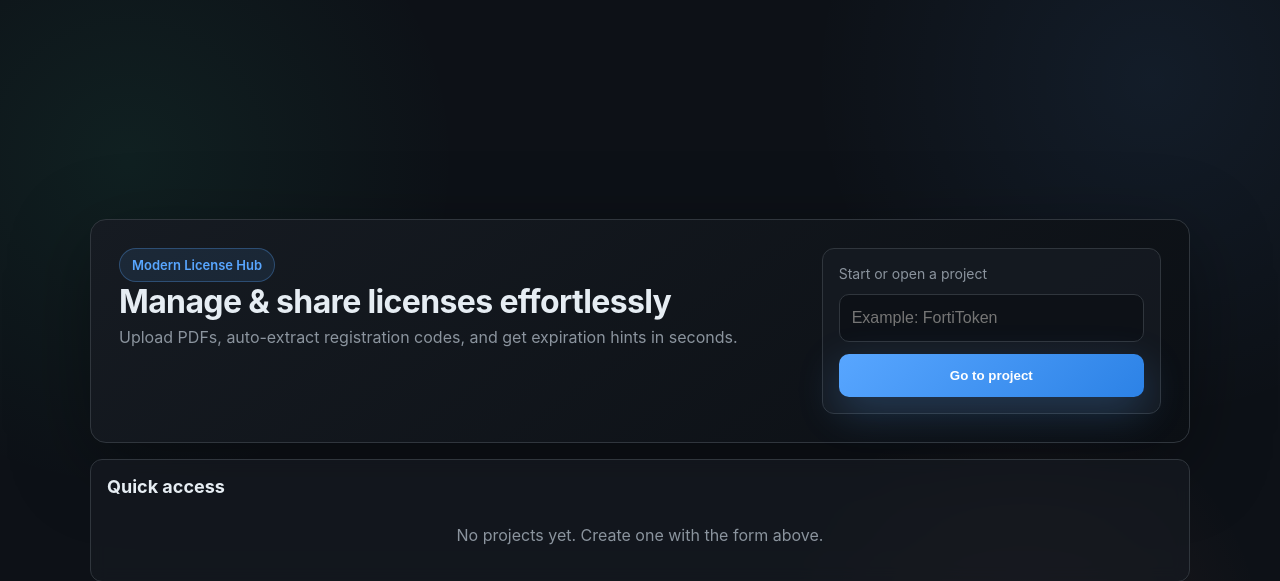
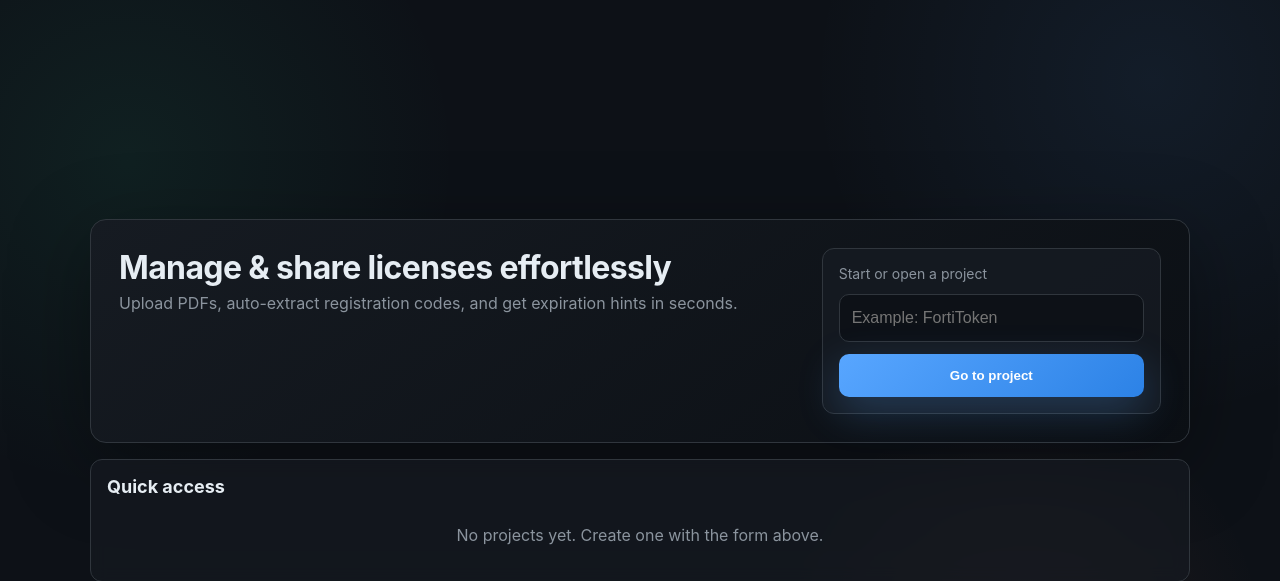
Before and after one commit to kliu2python/licensehub, a FastAPI app: page / in a window 1280 px wide. Shown: the top 581 px of the page. Run offline with FastAPI, Linux system fonts and the light colour scheme.

Commit message:
Remove redundant header pill

```diff
--- a/templates/index.html
+++ b/templates/index.html
@@ -106,7 +106,6 @@
 <div class="shell">
     <header>
         <div>
-            <div class="pill">Modern License Hub</div>
             <h1>Manage &amp; share licenses effortlessly</h1>
             <p>Upload PDFs, auto-extract registration codes, and get expiration hints in seconds.</p>
         </div>
```
